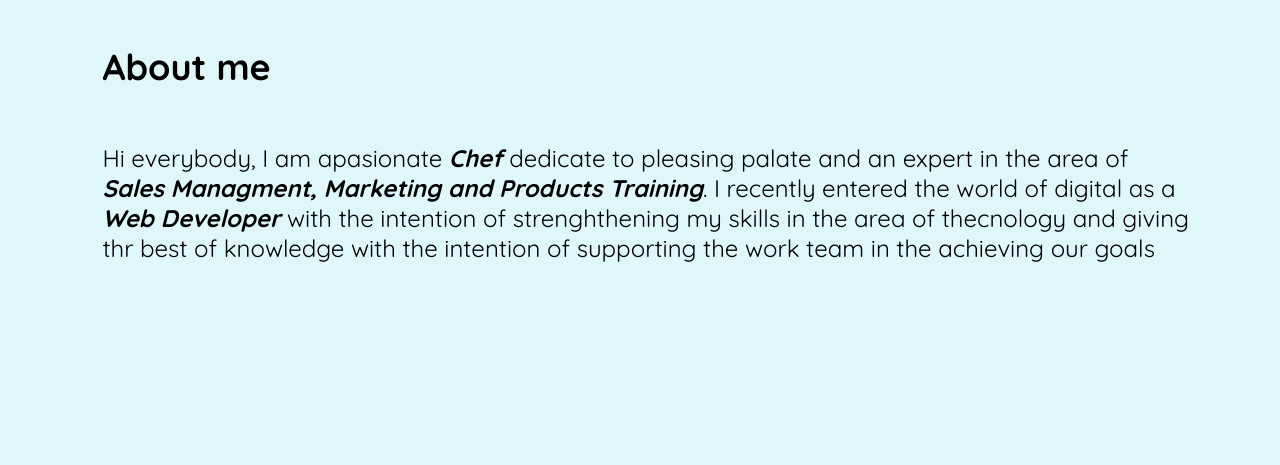
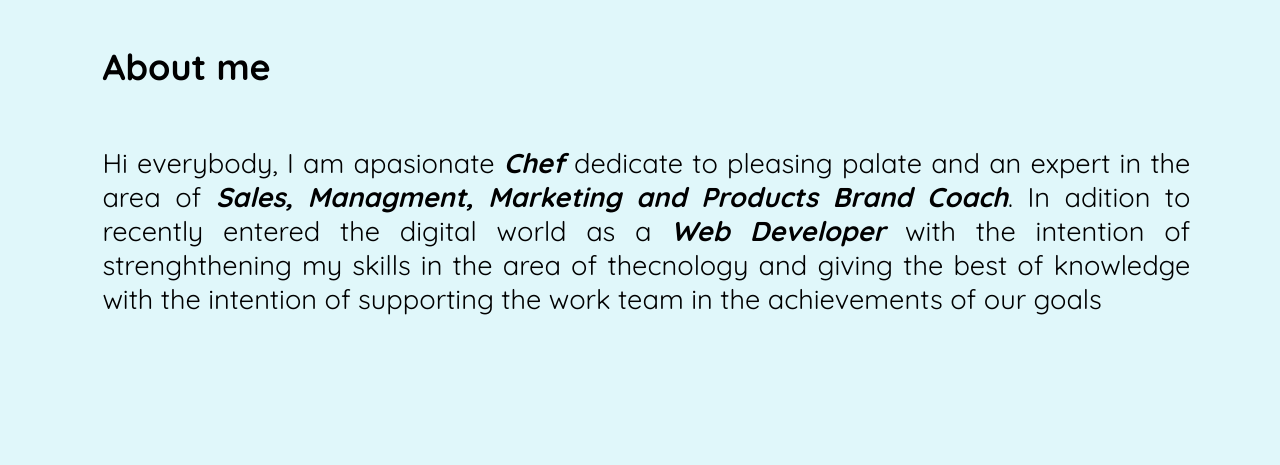
Before and after one commit to rafa1065/new-portfolio-Rafael, a plain HTML site: page index.html in a window 1280 px wide. Shown: the part 1444-1909 px from the top of the page. Drawn offline with Linux system fonts and the light colour scheme; files whose address does not match are found by name.

Commit message:
Add files via upload

```diff
--- a/css/style.css
+++ b/css/style.css
@@ -133,7 +133,8 @@ header nav ul li a:hover {
 }
 .texto{
     font-family: 'quicksand';
-    font-size: 1.5rem;
+    font-size: 1.7rem;
+    text-align: justify;
 
 }
 .pro{
--- a/index.html
+++ b/index.html
@@ -56,14 +56,14 @@
 
                 <p>Hi everybody, I am apasionate <b><i>Chef</i></b> dedicate to pleasing palate and an expert in the
                     area of
-                    <b><i>Sales Managment, Marketing and Products Training</i></b>. I recently entered the world of
-                    digital
+                    <b><i>Sales, Managment, Marketing and Products Brand Coach</i></b>. In adition to recently entered
+                    the digital world
                     as a
                     <strong><b><i>Web Developer</i></b></strong> with the intention of strenghthening my skills in the
                     area
                     of
-                    thecnology and giving thr best of knowledge with the intention of supporting the work team in the
-                    achieving our goals
+                    thecnology and giving the best of knowledge with the intention of supporting the work team in the
+                    achievements of our goals
                 </p>
             </section>
 
```
